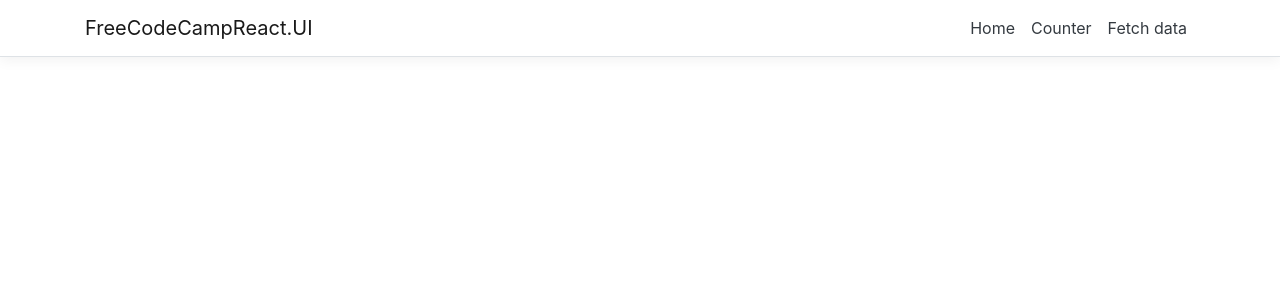
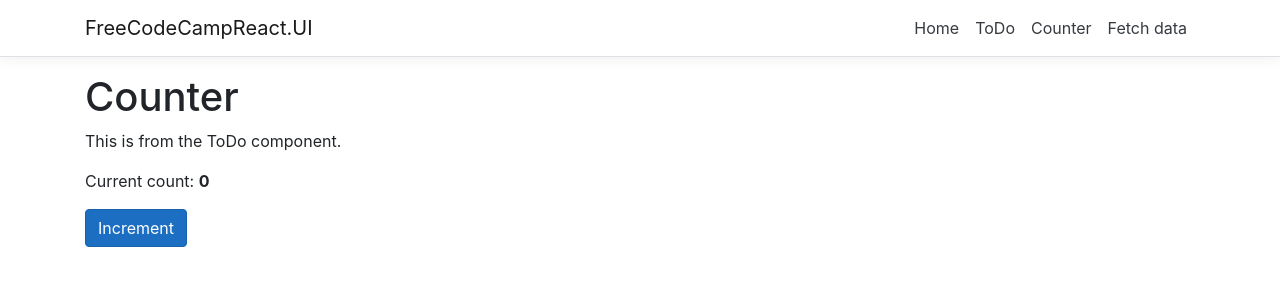
Before and after one commit to dandumitriu33/react-freecodecamp, a React (Create React App) app in the folder FreeCodeCampReact.UI/FreeCodeCampReact.UI/ClientApp/: page /todo in a window 1280 px wide. Shown: the top 300 px of the page. Built offline with nearby package versions, Linux system fonts and the light colour scheme.

Commit message:
Add ToDo component

```diff
--- a/FreeCodeCampReact.UI/FreeCodeCampReact.UI/ClientApp/src/App.js
+++ b/FreeCodeCampReact.UI/FreeCodeCampReact.UI/ClientApp/src/App.js
@@ -4,6 +4,7 @@
 import { Home } from './components/Home';
 import { FetchData } from './components/FetchData';
 import { Counter } from './components/Counter';
+import { ToDo } from './components/ToDo';
 
 import './custom.css'
 
@@ -14,6 +15,7 @@
     return (
       <Layout>
         <Route exact path='/' component={Home} />
+        <Route path='/todo' component={ToDo} />
         <Route path='/counter' component={Counter} />
         <Route path='/fetch-data' component={FetchData} />
       </Layout>
--- a/FreeCodeCampReact.UI/FreeCodeCampReact.UI/ClientApp/src/components/NavMenu.js
+++ b/FreeCodeCampReact.UI/FreeCodeCampReact.UI/ClientApp/src/components/NavMenu.js
@@ -34,6 +34,9 @@
                   <NavLink tag={Link} className="text-dark" to="/">Home</NavLink>
                 </NavItem>
                 <NavItem>
+                    <NavLink tag={Link} className="text-dark" to="/todo">ToDo</NavLink>
+                </NavItem>
+                <NavItem>
                   <NavLink tag={Link} className="text-dark" to="/counter">Counter</NavLink>
                 </NavItem>
                 <NavItem>
--- /dev/null
+++ b/FreeCodeCampReact.UI/FreeCodeCampReact.UI/ClientApp/src/components/ToDo.js
@@ -0,0 +1,31 @@
+import React, { Component } from 'react';
+
+export class ToDo extends Component {
+    static displayName = ToDo.name;
+
+    constructor(props) {
+        super(props);
+        this.state = { currentCount: 0 };
+        this.incrementCounter = this.incrementCounter.bind(this);
+    }
+
+    incrementCounter() {
+        this.setState({
+            currentCount: this.state.currentCount + 1
+        });
+    }
+
+    render() {
+        return (
+            <div>
+                <h1>Counter</h1>
+
+                <p>This is from the ToDo component.</p>
+
+                <p aria-live="polite">Current count: <strong>{this.state.currentCount}</strong></p>
+
+                <button className="btn btn-primary" onClick={this.incrementCounter}>Increment</button>
+            </div>
+        );
+    }
+}
```
